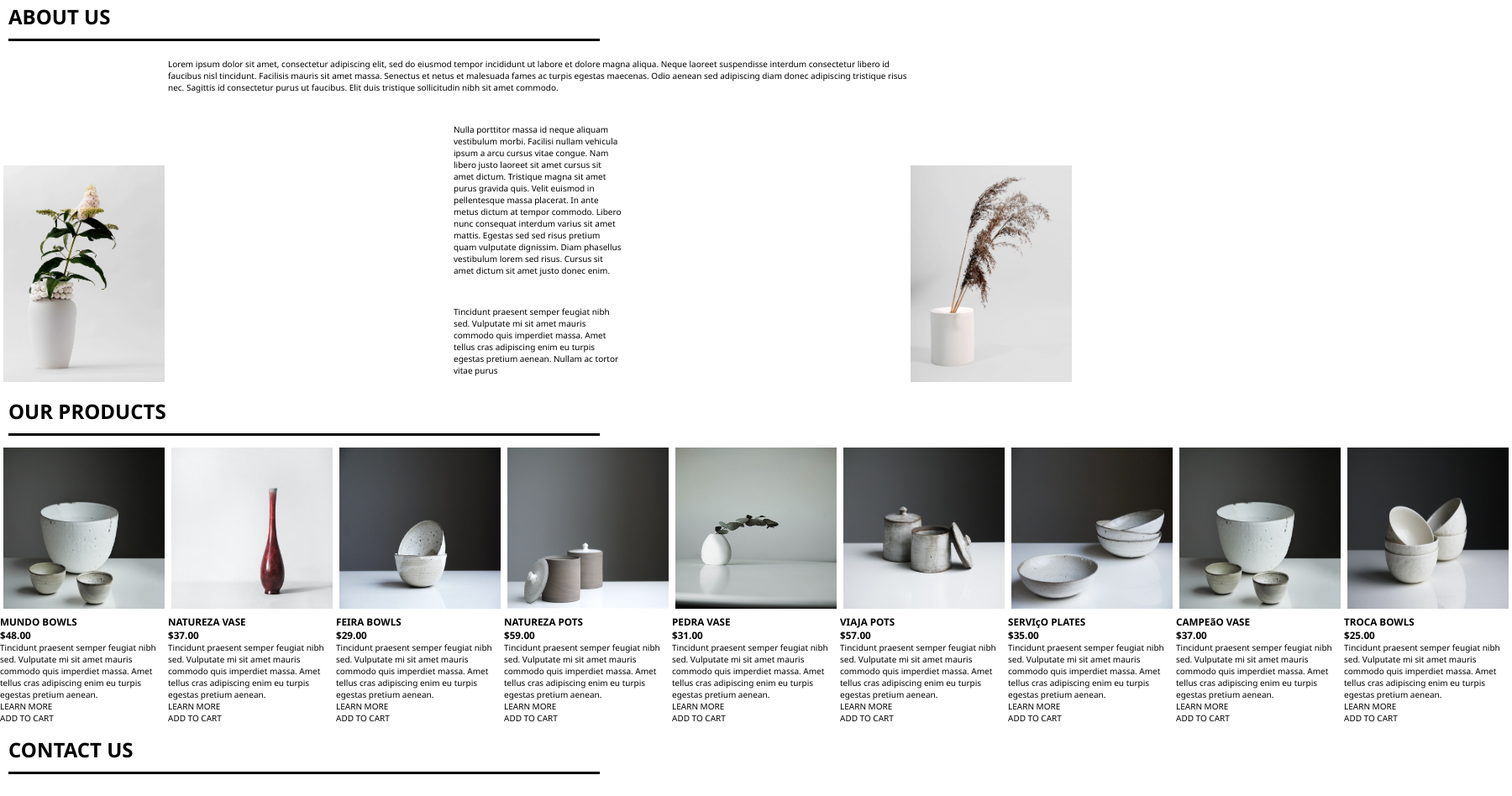
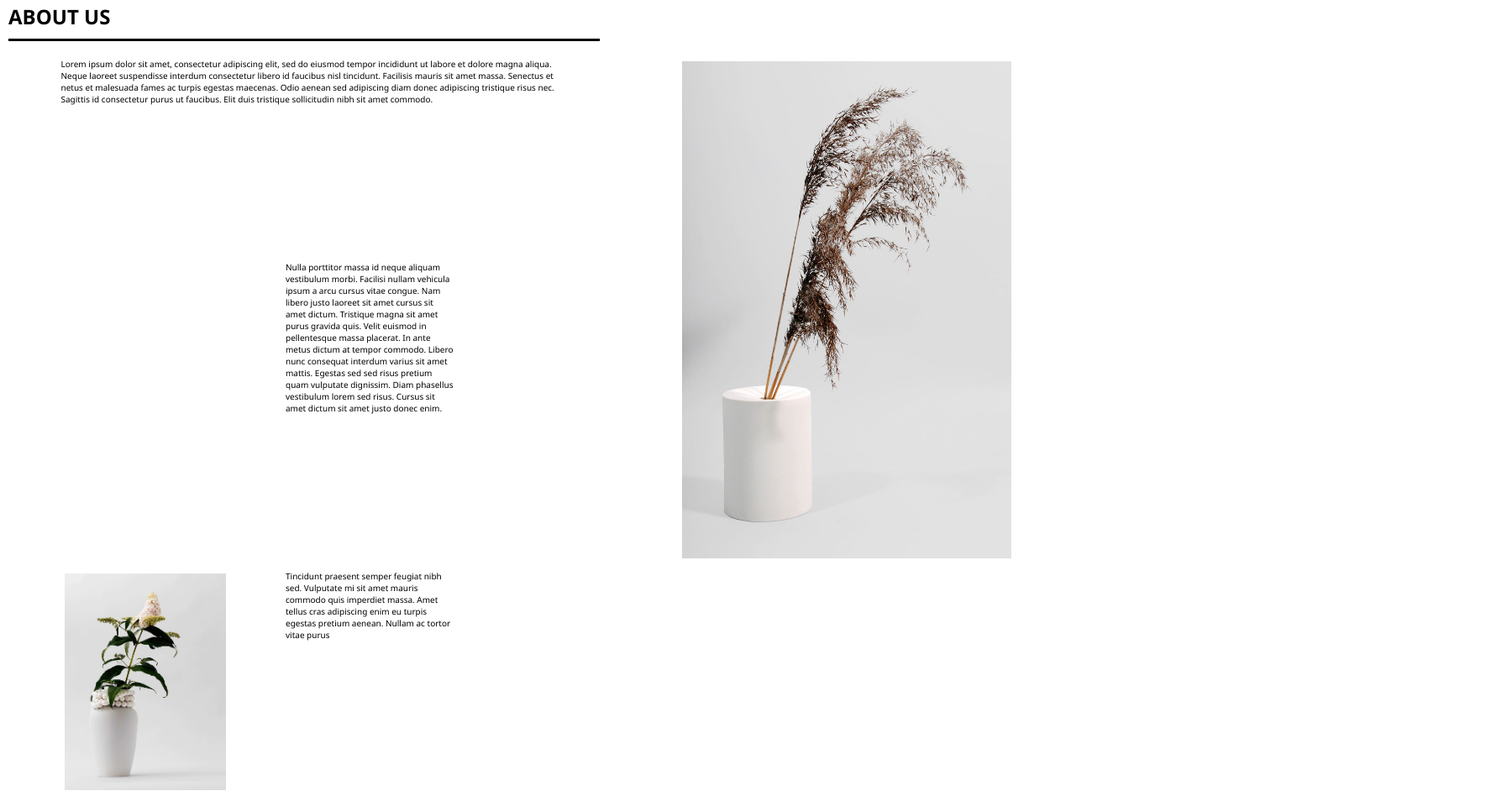
Before and after one commit to GWKuether/eCommerceWebsiteProj, a plain HTML site: page index.html in a window 1280 px wide. Shown: the part 495-1443 px from the top of the page at 84% size, 1800 px wide, since content can reach past the window. Drawn offline with Linux system fonts and the light colour scheme.

Commit message:
Completed Vast Majority of Project

```diff
--- a/index.html
+++ b/index.html
@@ -24,7 +24,7 @@
                 </div>
                 <input type ="text">
                 <img class="magnifying-glass-sizer" src="assets\UX-HTML-CSS\1200px-Google_Magnifying_Glass.svg.png" alt="Maginfying Glass">
-                <p>CART(0)</p>
+                <p class="font-size-large">CART(0)</p>
             </div>
             <br>
             <div class="large-line"></div>
@@ -42,15 +42,13 @@
             <h1 class="font-size-x-large">ABOUT US</h1>
             <div class="small-line"></div>
             <div class="about-us-container" >
-                <img class="about-us-image-sizer" src="assets\UX-HTML-CSS\Vase_Dame_2048x2048.jpg" alt="Vase">
-                <div class="about-us-inner-container">
-                    <p>Lorem ipsum dolor sit amet, consectetur adipiscing elit, sed do eiusmod tempor incididunt ut labore et dolore magna aliqua. Neque laoreet suspendisse interdum consectetur libero id faucibus nisl tincidunt. Facilisis mauris sit amet massa. Senectus et netus et malesuada fames ac turpis egestas maecenas. Odio aenean sed adipiscing diam donec adipiscing tristique risus nec. Sagittis id consectetur purus ut faucibus. Elit duis tristique sollicitudin nibh sit amet commodo. </p>
+                <img class="about-us-image-2-sizer item-5" src="assets\UX-HTML-CSS\Vase_Dame_2048x2048.jpg" alt="Vase">
+                    <p class="font-size-medium item-1 item-1-font-sizer">Lorem ipsum dolor sit amet, consectetur adipiscing elit, sed do eiusmod tempor incididunt ut labore et dolore magna aliqua. Neque laoreet suspendisse interdum consectetur libero id faucibus nisl tincidunt. Facilisis mauris sit amet massa. Senectus et netus et malesuada fames ac turpis egestas maecenas. Odio aenean sed adipiscing diam donec adipiscing tristique risus nec. Sagittis id consectetur purus ut faucibus. Elit duis tristique sollicitudin nibh sit amet commodo. </p>
                     <br>
-                    <p class="about-us-paragraph-sizer">Nulla porttitor massa id neque aliquam vestibulum morbi. Facilisi nullam vehicula ipsum a arcu cursus vitae congue. Nam libero justo laoreet sit amet cursus sit amet dictum. Tristique magna sit amet purus gravida quis. Velit euismod in pellentesque massa placerat. In ante metus dictum at tempor commodo. Libero nunc consequat interdum varius sit amet mattis. Egestas sed sed risus pretium quam vulputate dignissim. Diam phasellus vestibulum lorem sed risus. Cursus sit amet dictum sit amet justo donec enim.</p>
+                    <p class="about-us-paragraph-sizer font-size-medium item-4">Nulla porttitor massa id neque aliquam vestibulum morbi. Facilisi nullam vehicula ipsum a arcu cursus vitae congue. Nam libero justo laoreet sit amet cursus sit amet dictum. Tristique magna sit amet purus gravida quis. Velit euismod in pellentesque massa placerat. In ante metus dictum at tempor commodo. Libero nunc consequat interdum varius sit amet mattis. Egestas sed sed risus pretium quam vulputate dignissim. Diam phasellus vestibulum lorem sed risus. Cursus sit amet dictum sit amet justo donec enim.</p>
                     <br>
-                    <p class="about-us-paragraph-sizer">Tincidunt praesent semper feugiat nibh sed. Vulputate mi sit amet mauris commodo quis imperdiet massa. Amet tellus cras adipiscing enim eu turpis egestas pretium aenean. Nullam ac tortor vitae purus</p>
-                </div>
-                    <img class="about-us-image-sizer" src="assets\UX-HTML-CSS\Cylinder_unglazed3_2048x2048.jpg" alt="Flowers">
+                    <p class="about-us-paragraph-sizer font-size-medium item-3">Tincidunt praesent semper feugiat nibh sed. Vulputate mi sit amet mauris commodo quis imperdiet massa. Amet tellus cras adipiscing enim eu turpis egestas pretium aenean. Nullam ac tortor vitae purus</p>
+                    <img class="about-us-image-1-sizer item-2" src="assets\UX-HTML-CSS\Cylinder_unglazed3_2048x2048.jpg" alt="Flowers">
             </div>
         </section>
         <br>
@@ -58,84 +56,82 @@
             <h1 class="font-size-x-large">OUR PRODUCTS</h1>
             <div class="small-line"></div>
             <div class="products">
-                <div class="product-container-1">
+
                     <div>
                         <img class="product-image-sizer" src="assets\UX-HTML-CSS\tom-crew-7HuTGlUfQSo-unsplash.jpg" alt="Mundo Bowls">
                         <h3>MUNDO BOWLS</h3>
                         <h3>$48.00</h3>
-                        <p>Tincidunt praesent semper feugiat nibh sed. Vulputate mi sit amet mauris commodo quis imperdiet massa. Amet tellus cras adipiscing enim eu turpis egestas pretium aenean.</p>
-                        <p>LEARN MORE</p>
+                        <p class="product-paragraph">Tincidunt praesent semper feugiat nibh sed. Vulputate mi sit amet mauris commodo quis imperdiet massa. Amet tellus cras adipiscing enim eu turpis egestas pretium aenean.</p>
+                        <input type="button" value="LEARN MORE" class="learn-more-button orange-text" />
                         <p>ADD TO CART</p>
                     </div>
                     <div>
                         <img class="product-image-sizer" src="assets\UX-HTML-CSS\oriento-maVIpNNtmlQ-unsplash.jpg" alt="Natureza Vase">
                         <h3>NATUREZA VASE</h3>
                         <h3>$37.00</h3>
-                        <p>Tincidunt praesent semper feugiat nibh sed. Vulputate mi sit amet mauris commodo quis imperdiet massa. Amet tellus cras adipiscing enim eu turpis egestas pretium aenean.</p>
-                        <p>LEARN MORE</p>
-                        <p>ADD TO CART</p>
+                        <p class="product-paragraph">Tincidunt praesent semper feugiat nibh sed. Vulputate mi sit amet mauris commodo quis imperdiet massa. Amet tellus cras adipiscing enim eu turpis egestas pretium aenean.</p>
+                        <button value="LEARN MORE" class="learn-more-button orange-text"></button>
+                        ADD TO CART
                     </div>
                     <div>
                         <img class="product-image-sizer" src="assets\UX-HTML-CSS\tom-crew-bgIO-u4GEfI-unsplash.jpg" alt="Feira Bowls">
                         <h3>FEIRA BOWLS</h3>
                         <h3>$29.00</h3>
-                        <p>Tincidunt praesent semper feugiat nibh sed. Vulputate mi sit amet mauris commodo quis imperdiet massa. Amet tellus cras adipiscing enim eu turpis egestas pretium aenean.</p>
-                        <p>LEARN MORE</p>
+                        <p class="product-paragraph">Tincidunt praesent semper feugiat nibh sed. Vulputate mi sit amet mauris commodo quis imperdiet massa. Amet tellus cras adipiscing enim eu turpis egestas pretium aenean.</p>
+                        <input type="button" value="LEARN MORE" class="learn-more-button orange-text" />
                         <p>ADD TO CART</p>
                     </div>
-                </div>
-                <div class="product-container-2">
+
                     <div>
                         <img class="product-image-sizer" src="assets\UX-HTML-CSS\tom-crew-3uwu5K0RtaE-unsplash.jpg" alt="Natureza Pots">
                         <h3>NATUREZA POTS</h3>
                         <h3>$59.00</h3>
-                        <p>Tincidunt praesent semper feugiat nibh sed. Vulputate mi sit amet mauris commodo quis imperdiet massa. Amet tellus cras adipiscing enim eu turpis egestas pretium aenean.</p>
-                        <p>LEARN MORE</p>
+                        <p class="product-paragraph">Tincidunt praesent semper feugiat nibh sed. Vulputate mi sit amet mauris commodo quis imperdiet massa. Amet tellus cras adipiscing enim eu turpis egestas pretium aenean.</p>
+                        <input type="button" value="LEARN MORE" class="learn-more-button orange-text" />
                         <p>ADD TO CART</p>
                     </div>
                     <div>
                         <img class="product-image-sizer" src="assets\UX-HTML-CSS\linh-le-a0rE64YJDA4-unsplash.jpg" alt="Pedra Vase">
                         <h3>PEDRA VASE</h3>
                         <h3>$31.00</h3>
-                        <p>Tincidunt praesent semper feugiat nibh sed. Vulputate mi sit amet mauris commodo quis imperdiet massa. Amet tellus cras adipiscing enim eu turpis egestas pretium aenean.</p>
-                        <p>LEARN MORE</p>
+                        <p class="product-paragraph">Tincidunt praesent semper feugiat nibh sed. Vulputate mi sit amet mauris commodo quis imperdiet massa. Amet tellus cras adipiscing enim eu turpis egestas pretium aenean.</p>
+                        <input type="button" value="LEARN MORE" class="learn-more-button orange-text" />
                         <p>ADD TO CART</p>
                     </div>
                     <div>
                         <img class="product-image-sizer" src="assets\UX-HTML-CSS\tom-crew-oiZAQvxTcYQ-unsplash.jpg" alt="Viaja Pots">
                         <h3>VIAJA POTS</h3>
                         <h3>$57.00</h3>
-                        <p>Tincidunt praesent semper feugiat nibh sed. Vulputate mi sit amet mauris commodo quis imperdiet massa. Amet tellus cras adipiscing enim eu turpis egestas pretium aenean.</p>
-                        <p>LEARN MORE</p>
+                        <p class="product-paragraph">Tincidunt praesent semper feugiat nibh sed. Vulputate mi sit amet mauris commodo quis imperdiet massa. Amet tellus cras adipiscing enim eu turpis egestas pretium aenean.</p>
+                        <input type="button" value="LEARN MORE" class="learn-more-button orange-text" />
                         <p>ADD TO CART</p>
                     </div>
-                </div>
-                <div class="product-container-3">
+
                     <div>
                         <img class="product-image-sizer" src="assets\UX-HTML-CSS\tom-crew-YA2E3d7a9Wo-unsplash.jpg" alt="Serviço Plates">
                         <h3>SERVIçO PLATES</h3>
                         <h3>$35.00</h3>
-                        <p>Tincidunt praesent semper feugiat nibh sed. Vulputate mi sit amet mauris commodo quis imperdiet massa. Amet tellus cras adipiscing enim eu turpis egestas pretium aenean.</p>
-                        <p>LEARN MORE</p>
+                        <p class="product-paragraph">Tincidunt praesent semper feugiat nibh sed. Vulputate mi sit amet mauris commodo quis imperdiet massa. Amet tellus cras adipiscing enim eu turpis egestas pretium aenean.</p>
+                        <input type="button" value="LEARN MORE" class="learn-more-button orange-text" />
                         <p>ADD TO CART</p>
                     </div>
                     <div>
                         <img class="product-image-sizer" src="assets\UX-HTML-CSS\tom-crew-7HuTGlUfQSo-unsplash.jpg" alt="Campeão Vase">
                         <h3>CAMPEãO VASE</h3>
                         <h3>$37.00</h3>
-                        <p>Tincidunt praesent semper feugiat nibh sed. Vulputate mi sit amet mauris commodo quis imperdiet massa. Amet tellus cras adipiscing enim eu turpis egestas pretium aenean.</p>
-                        <p>LEARN MORE</p>
+                        <p class="product-paragraph">Tincidunt praesent semper feugiat nibh sed. Vulputate mi sit amet mauris commodo quis imperdiet massa. Amet tellus cras adipiscing enim eu turpis egestas pretium aenean.</p>
+                        <input type="button" value="LEARN MORE" class="learn-more-button orange-text" />
                         <p>ADD TO CART</p>
                     </div>
                     <div>
                         <img class="product-image-sizer" src="assets\UX-HTML-CSS\tom-crew-SITGdvztUdg-unsplash.jpg" alt="Troca Bowls">
                         <h3>TROCA BOWLS</h3>
                         <h3>$25.00</h3>
-                        <p>Tincidunt praesent semper feugiat nibh sed. Vulputate mi sit amet mauris commodo quis imperdiet massa. Amet tellus cras adipiscing enim eu turpis egestas pretium aenean.</p>
-                        <p>LEARN MORE</p>
+                        <p class="product-paragraph">Tincidunt praesent semper feugiat nibh sed. Vulputate mi sit amet mauris commodo quis imperdiet massa. Amet tellus cras adipiscing enim eu turpis egestas pretium aenean.</p>
+                        <input type="button" value="LEARN MORE" class="learn-more-button orange-text" />
                         <p>ADD TO CART</p>
                     </div>
-                </div>
+
             </div>
         </section>
         <br>
--- a/styles.css
+++ b/styles.css
@@ -18,6 +18,12 @@ html {
 .font-size-x-large{
     font-size: x-large;
     padding-left: 1rem;
+}
+
+.font-size-med{
+    font-size: medium;
+
+
 }
 .navbar-line{
     list-style-type: none;
@@ -85,6 +91,15 @@ html {
     color: #ffffff;
 }
 
+.orange-text{
+    color: #BF7631;
+}
+
+.orange-text:hover{
+    cursor: pointer;
+    color: #000000;
+}
+
 .coverphoto-rectangle{
     width: 100%;
     background-color:#000000
@@ -101,15 +116,58 @@ html {
     justify-content: center;
 }
 
-.about-us-image-sizer{
+.about-us-image-2-sizer{
     width: 200px;
     padding: 4px;
     align-self: flex-end;
 }
 
+.about-us-image-1-sizer{
+    width: 400px;
+    height: 600px;
+    padding: 4px;
+}
+
 .about-us-container{
-    height: 400px;
-    display: flex;
+    display: grid;
+    gap: 10px;
+    padding: 10px;
+    justify-content: space-evenly;
+  }
+
+.about-us-grid{
+    text-align: center;
+    padding: 20px;
+    font-size: 30px;
+}
+
+.item-1{
+    grid-column: 1 / span 2;
+    grid-row: 1;
+}
+
+.item-1-font-sizer{
+    width: 60rem;
+}
+
+.item-2{
+    grid-column: 3;
+    grid-row: 1 / span 2;
+}
+
+.item-3{
+    grid-column: 2;
+    grid-row: 3;
+}
+
+.item-4{
+    grid-column: 2;
+    grid-row: 2;
+}
+
+.item-5{
+    grid-column: 1 / span 3;
+    grid-row: 3;
 }
 
 .about-us-inner-container{
@@ -129,8 +187,19 @@ html {
     padding: 4px;
 }
 
+
 .products{
-    display: flex;
+    display: grid;
+    grid-template-areas:
+    "top-l top top-r"
+    "mid-l mid mid-r"
+    "bot-l bot bot-r";
+    justify-content: space-around;
+    grid-gap: 5rem;
+}
+
+.product-paragraph{
+    width: 12rem;
 }
 
 .product-container-1{
@@ -145,6 +214,14 @@ html {
     display: flex;
 }
 
+.learn-more-button{
+    width: 100px;
+    padding: 0;
+    border: none;
+    background: none;
+    align-self: self-start;
+}
+
 .contact-us-container{
     height: 300px;
     padding-left: 300px;
@@ -155,8 +232,6 @@ html {
     justify-content: center;
 }
 
-.email-text-area{
-}
 
 .message-text-area{
     height: 100px;
```
